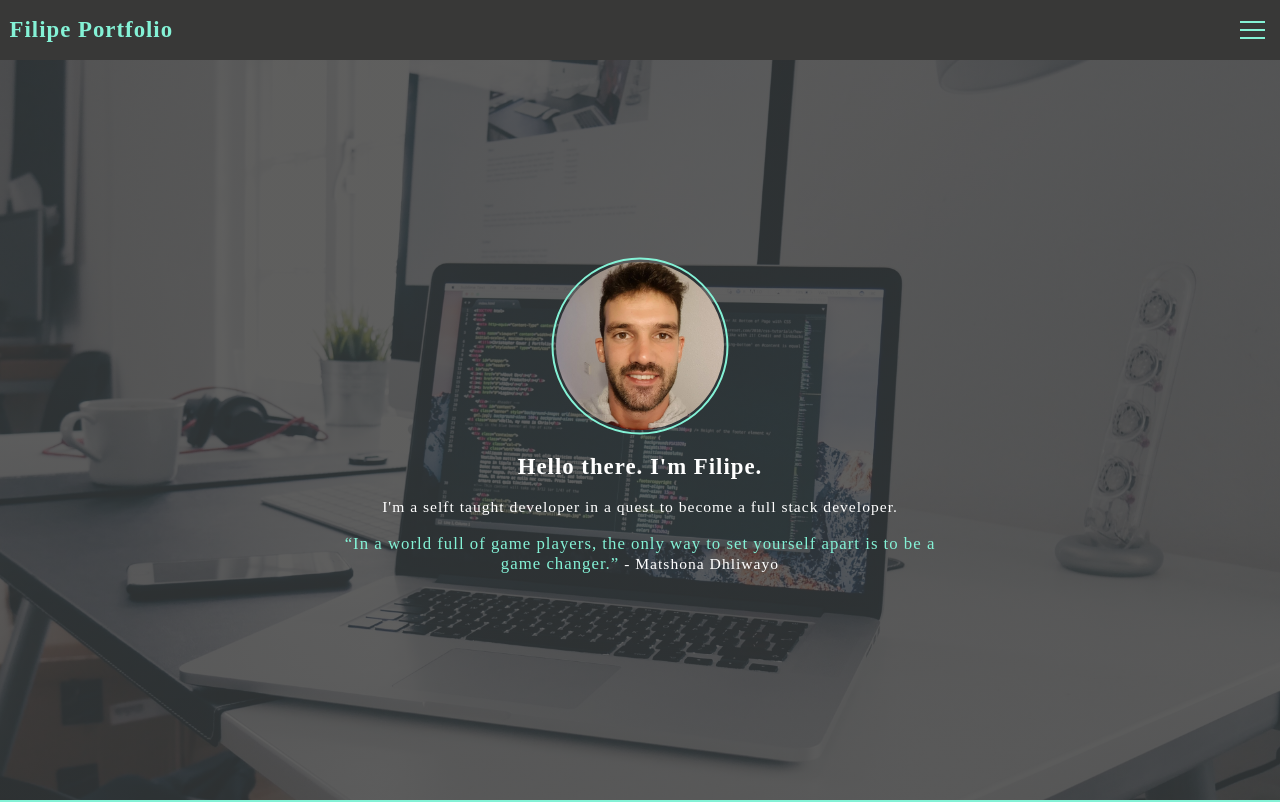
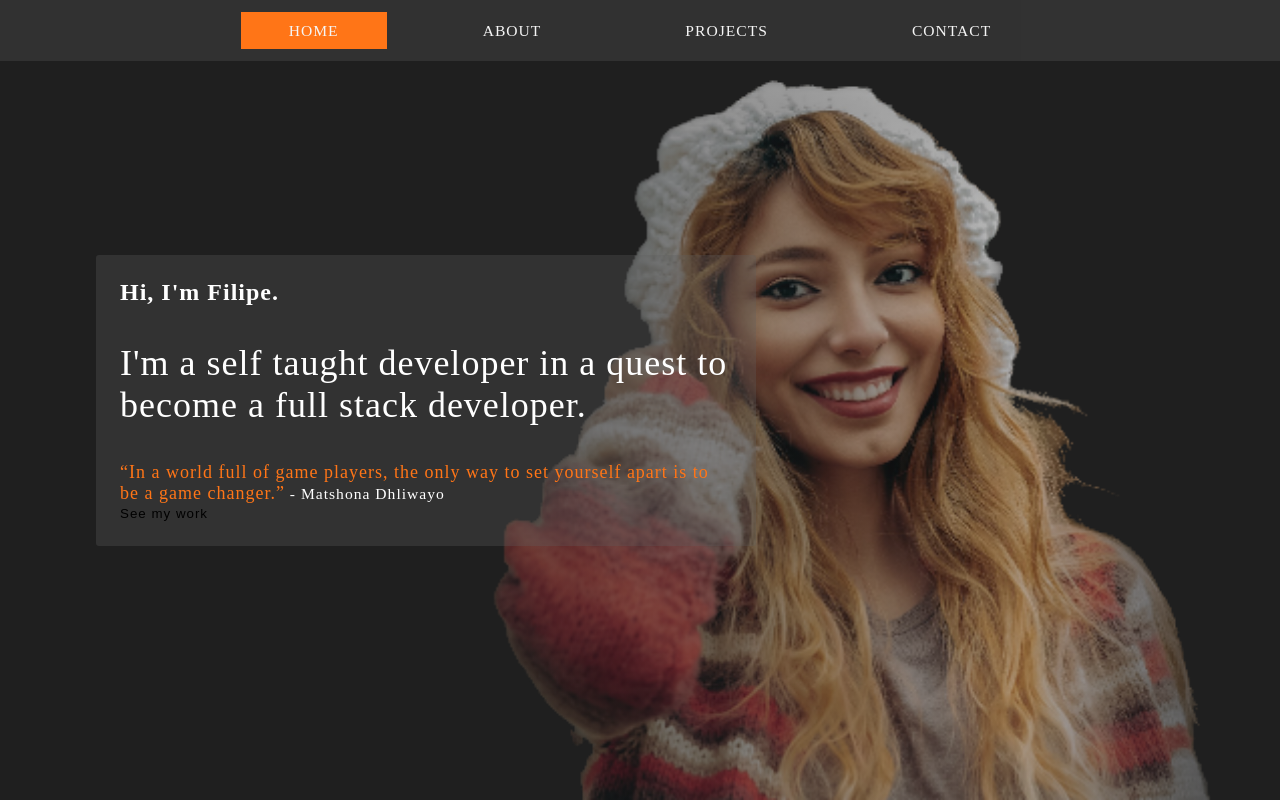
Before and after one commit to LuisFilipeMendonca/portfolio, a React (Create React App) app: page / in a window 1280 px wide. Shown: the top 802 px of the page. Built offline with nearby package versions, Linux system fonts and the light colour scheme.

Commit message:
Added project routes. Updated home page and navbar

```diff
--- a/src/App.js
+++ b/src/App.js
@@ -1,30 +1,28 @@
+import React from "react";
+
 import { ThemeProvider } from "styled-components";
 import { BrowserRouter } from "react-router-dom";
-import GlobalStyle from "./style";
+import GlobalStyle, { Background } from "./style";
 
 import theme from "./style/theme";
 
+import bg from "./assets/img/bg.png";
+
 import Navbar from "./components/Navbar";
-import HomePage from "./pages/Home";
-import AboutPage from "./pages/About";
-import ProjectsPage from "./pages/Projects";
-import ContactPage from "./pages/Contact";
 
-function App() {
+import Routes from "./routes";
+
+const App = () => {
   return (
     <BrowserRouter>
       <ThemeProvider theme={theme}>
-        <div className="App">
-          <Navbar />
-          <HomePage />
-          <AboutPage />
-          <ProjectsPage />
-          <ContactPage />
-          <GlobalStyle />
-        </div>
+        <Background bg={bg} />
+        <Navbar />
+        <Routes />
+        <GlobalStyle />
       </ThemeProvider>
     </BrowserRouter>
   );
-}
+};
 
 export default App;
--- a/src/components/Navbar/index.js
+++ b/src/components/Navbar/index.js
@@ -2,7 +2,6 @@ import React, { useState } from "react";
 
 import {
   NavbarContainer,
-  NavbarBrand,
   NavbarButton,
   NavbarButtonItem,
   NavbarMenu,
@@ -11,26 +10,19 @@ import {
 } from "./styled";
 
 const navbarData = [
-  { id: 1, to: "#", description: "Home" },
-  { id: 2, to: "#about", description: "About" },
-  { id: 3, to: "#projects", description: "Projects" },
-  { id: 4, to: "#contact", description: "Contact" },
+  { id: 1, to: "/", description: "Home" },
+  { id: 2, to: "/about", description: "About" },
+  { id: 3, to: "/projects", description: "Projects" },
+  { id: 4, to: "/contact", description: "Contact" },
 ];
 
-const Navbar = () => {
+const Navbar = ({ currentNav }) => {
   const [isOpen, setIsOpen] = useState(false);
-  const [currentNav, setCurrentNav] = useState(navbarData[0].description);
 
   const navbarToggler = () => setIsOpen((prev) => !prev);
 
-  const setCurrentNavHandler = (nav) => {
-    navbarToggler();
-    setCurrentNav(nav);
-  };
-
   return (
     <NavbarContainer>
-      <NavbarBrand>Filipe Portfolio</NavbarBrand>
       <NavbarButton onClick={navbarToggler}>
         <NavbarButtonItem isOpen={isOpen} />
         <NavbarButtonItem isOpen={isOpen} />
@@ -38,15 +30,8 @@ const Navbar = () => {
       </NavbarButton>
       <NavbarMenu isOpen={isOpen}>
         {navbarData.map(({ id, to, description }) => (
-          <NavbarItem key={id} isActive={currentNav === description}>
-            <NavbarLink
-              to={to}
-              className={currentNav === description ? "active" : null}
-              onClick={() => setCurrentNavHandler(description)}
-              scroll={(el) =>
-                el.scrollIntoView({ behavior: "smooth", block: "start" })
-              }
-            >
+          <NavbarItem key={id} isActive={currentNav === to}>
+            <NavbarLink to={to} exact>
               {description}
             </NavbarLink>
           </NavbarItem>
--- a/src/components/Navbar/styled.js
+++ b/src/components/Navbar/styled.js
@@ -1,40 +1,58 @@
 import styled from "styled-components";
-import { HashLink } from "react-router-hash-link";
+import { NavLink } from "react-router-dom";
 
 export const NavbarContainer = styled.nav`
-  height: ${({ theme }) => theme.dimensions.navbar};
   position: fixed;
   width: 100%;
   display: flex;
   align-items: center;
   justify-content: space-between;
-  padding: 0 0.8rem;
+  padding: 1rem;
   z-index: 10;
-  background-color: #383837;
+
+  @media screen and (min-width: 768px) {
+    padding: 1rem 4rem;
+    background: rgba(94, 94, 94, 0.3);
+  }
+
+  @media screen and (min-width: 992px) {
+    padding: 1rem 6rem;
+  }
+
+  @media screen and (min-width: 1200px) {
+    padding: 1rem 8rem;
+  }
 `;
 
 export const NavbarBrand = styled.h1`
-  color: #84f2d6;
+  color: #ff7517;
   z-index: 2;
 `;
 
 export const NavbarButton = styled.button`
-  width: 3rem;
-  height: 3rem;
+  width: 4rem;
+  height: 4rem;
   display: flex;
   align-items: center;
   justify-content: center;
   position: relative;
   z-index: 2;
+  background: rgba(94, 94, 94, 0.3);
+  border-radius: 20%;
+  border: 1px solid #ff7517;
+
+  @media screen and (min-width: 768px) {
+    display: none;
+  }
 `;
 
 export const NavbarButtonItem = styled.span`
   height: 2px;
-  width: 70%;
+  width: 60%;
   position: absolute;
   transition: transform 0.3s ease-in-out;
   display: block;
-  background-color: #84f2d6;
+  background-color: #f5f5f5;
 
   &:nth-child(1) {
     transform: ${({ isOpen }) =>
@@ -71,16 +89,42 @@ export const NavbarMenu = styled.ul`
   @media (orientation: landscape) {
     padding-top: 5rem;
   }
+
+  @media screen and (min-width: 768px) {
+    position: static;
+    transform: translateX(0);
+    padding-top: 0;
+    flex-direction: row;
+    background: none;
+  }
 `;
 
-export const NavbarLink = styled(HashLink)`
+export const NavbarLink = styled(NavLink)`
   display: block;
-  color: #84f2d6;
+  color: #f5f5f5;
   transition: color 0.2s ease-in-out;
   padding: 1rem 0;
 
-  &.active {
-    color: #000;
+  &:before {
+    content: "";
+    position: absolute;
+    top: 0;
+    right: 0;
+    width: 0;
+    height: 100%;
+    background-color: #ff7517;
+    z-index: -1;
+    transition: width 0.3s ease-in-out;
+  }
+
+  &.active:before,
+  &:focus:before,
+  &:hover:before {
+    width: 100%;
+  }
+
+  @media screen and (min-width: 768px) {
+    padding: 0.8rem 4rem;
   }
 `;
 
@@ -94,32 +138,18 @@ export const NavbarItem = styled.li`
     margin-bottom: 2rem;
   }
 
-  &:before {
-    position: absolute;
-    content: "";
-    top: 0;
-    right: 0;
-    width: ${({ isActive }) => (isActive ? "100%" : "0")};
-    height: 100%;
-    background-color: ${({ isActive }) => (isActive ? "#84f2d6" : "#000")};
-    transition: width 0.2s ease-in-out;
-    z-index: -1;
-  }
-
-  &:hover ${NavbarLink}, &:focus ${NavbarLink}, &:active ${NavbarLink} {
-    color: #383837;
-  }
-
-  &:hover::before,
-  &:focus::before,
-  &:active::before {
-    width: 100%;
-    background-color: #84f2d6;
-  }
-
   @media (orientation: landscape) {
     &:not(:last-child) {
       margin-bottom: 1rem;
     }
   }
+
+  @media screen and (min-width: 768px) {
+    width: unset;
+
+    &:not(:last-child) {
+      margin-bottom: 0;
+      margin-right: 4rem;
+    }
+  }
 `;
--- a/src/pages/About/styled.js
+++ b/src/pages/About/styled.js
@@ -2,7 +2,6 @@ import styled from "styled-components";
 import { Section } from "../../style";
 
 export const AboutSection = styled(Section)`
-  background-color: #84f2d6;
   display: flex;
   flex-direction: column;
   padding: ${({ theme }) => `calc(${theme.dimensions.navbar} + 1rem)`} 1rem;
--- a/src/pages/Home/index.js
+++ b/src/pages/Home/index.js
@@ -3,73 +3,30 @@ import React from "react";
 import {
   HomeSection,
   HomeContent,
-  HomeInfo,
-  HomeProfilePhoto,
-  HomeInfoTitle,
-  HomeInfoSecondaryTitle,
-  HomeInfoQuote,
-  HomeProfilePhotoContainer,
+  HomeTitle,
+  HomeSecondaryTitle,
+  HomeQuote,
 } from "./styled";
 
 import Bg from "../../assets/img/bg.jpg";
-import ProfilePhoto from "../../assets/img/profile.jpg";
-
-import useAnimation from "../../hook/useAnimation";
 
 const HomePage = () => {
-  const { ref: contentRef } = useAnimation();
-  const { ref: imgRef } = useAnimation();
-  const { ref: mainTitleRef } = useAnimation();
-  const { ref: secondaryTitleRef } = useAnimation();
-  const { ref: quoteRef } = useAnimation();
-
   return (
-    <HomeSection bg={Bg}>
-      <HomeContent
-        ref={contentRef}
-        data-animation="fade-top"
-        data-delay="0s"
-        data-duration="0.5s"
-      >
-        <HomeInfo>
-          <HomeInfoTitle
-            ref={mainTitleRef}
-            data-animation="fade-bottom"
-            data-delay="0.5s"
-            data-duration="0.5s"
-          >
-            Hello there. I'm Filipe.
-          </HomeInfoTitle>
-          <HomeInfoSecondaryTitle
-            ref={secondaryTitleRef}
-            data-animation="fade-bottom"
-            data-delay="1s"
-            data-duration="0.5s"
-          >
-            I'm a selft taught developer in a quest to become a full stack
-            developer.
-          </HomeInfoSecondaryTitle>
-          <HomeInfoQuote
-            ref={quoteRef}
-            data-animation="fade-bottom"
-            data-delay="1.5s"
-            data-duration="0.5s"
-          >
-            <q>
-              In a world full of game players, the only way to set yourself
-              apart is to be a game changer.
-            </q>
-            <span> - Matshona Dhliwayo</span>
-          </HomeInfoQuote>
-        </HomeInfo>
-        <HomeProfilePhotoContainer
-          ref={imgRef}
-          data-animation="fade-right"
-          data-delay="0.5s"
-          data-duration="0.5s"
-        >
-          <HomeProfilePhoto src={ProfilePhoto} />
-        </HomeProfilePhotoContainer>
+    <HomeSection bg={Bg} id="">
+      <HomeContent>
+        <HomeTitle>Hi, I'm Filipe.</HomeTitle>
+        <HomeSecondaryTitle>
+          I'm a self taught developer in a quest to become a full stack
+          developer.
+        </HomeSecondaryTitle>
+        <HomeQuote>
+          <q>
+            In a world full of game players, the only way to set yourself apart
+            is to be a game changer.
+          </q>
+          <span> - Matshona Dhliwayo</span>
+        </HomeQuote>
+        <button>See my work</button>
       </HomeContent>
     </HomeSection>
   );
--- a/src/pages/Home/styled.js
+++ b/src/pages/Home/styled.js
@@ -2,36 +2,38 @@ import styled, { css } from "styled-components";
 import { Section } from "../../style";
 
 export const HomeSection = styled(Section)`
-  background-image: linear-gradient(
-      rgba(56, 56, 55, 0.8),
-      rgba(56, 56, 55, 0.8)
-    ),
-    ${({ bg }) => `url(${bg})`};
-  background-repeat: no-repeat;
-  background-size: cover;
-  background-position: center;
   display: flex;
-  align-items: center;
+  align-items: flex-start;
   justify-content: center;
-  padding-top: ${({ theme }) => theme.dimensions.navbar};
+  flex-direction: column;
+  padding: 0 2rem;
+
+  @media screen and (min-width: 768px) {
+    padding: 0 4rem;
+  }
+
+  @media screen and (min-width: 992px) {
+    padding: 0 6rem;
+  }
+
+  @media screen and (min-width: 1200px) {
+    padding: 0 8rem;
+  }
 `;
 
 export const HomeContent = styled.div`
   width: 100%;
-  max-width: 55rem;
+  max-width: 40rem;
   color: white;
-  display: flex;
-  align-items: center;
-  flex-direction: column;
-`;
 
-export const HomeInfo = styled.div`
-  flex: 1;
-  padding: 2rem;
-  border-radius: 8px;
+  @media screen and (min-width: 992px) {
+    background: rgba(94, 94, 94, 0.3);
+    padding: 2rem;
+    border-radius: 3px;
+  }
 
-  & > :not(:last-child) {
-    margin-bottom: 1.5rem;
+  @media screen and (min-width: 1200px) {
+    max-width: 55rem;
   }
 `;
 
@@ -39,51 +41,22 @@ const hideElements = css`
   opacity: 0;
 `;
 
-export const HomeProfilePhotoContainer = styled.div`
-  height: 14rem;
-  width: 14rem;
-  position: relative;
-  border-radius: 50%;
-  order: -1;
-  ${hideElements};
+export const HomeTitle = styled.h1`
+  font-size: 2rem;
+  margin-bottom: 3rem;
+`;
 
-  &:before {
-    position: absolute;
-    content: "";
-    top: 50%;
-    left: 50%;
-    transform: translate(-50%, -50%);
-    height: 103%;
-    width: 103%;
-    border-radius: 50%;
-    border: 2px solid #84f2d6;
+export const HomeSecondaryTitle = styled.p`
+  /* ${hideElements} */
+  font-size: 3rem;
+  margin-bottom: 3rem;
+`;
+
+export const HomeQuote = styled.p`
+  /* ${hideElements}; */
+
+  q {
+    color: #ff7517;
+    font-size: 1.5rem;
   }
 `;
-
-export const HomeProfilePhoto = styled.img`
-  height: 100%;
-  width: 100%;
-  display: block;
-  object-fit: cover;
-  border-radius: 50%;
-`;
-
-export const HomeInfoTitle = styled.h1`
-  ${hideElements};
-  text-align: center;
-`;
-
-export const HomeInfoSecondaryTitle = styled.p`
-  ${hideElements}
-  text-align: center;
-`;
-
-export const HomeInfoQuote = styled.p`
-  ${hideElements};
-  text-align: center;
-
-  q {
-    color: #84f2d6;
-    font-size: 1.4rem;
-  }
-`;
--- a/src/pages/Projects/styled.js
+++ b/src/pages/Projects/styled.js
@@ -3,7 +3,6 @@ import { Section } from "../../style";
 import { Link } from "react-router-dom";
 
 export const ProjectsSection = styled(Section)`
-  background-color: #eee;
   display: flex;
   flex-direction: column;
   padding: ${({ theme }) => `calc(${theme.dimensions.navbar} + 1rem)`} 1rem;
--- /dev/null
+++ b/src/routes/index.js
@@ -0,0 +1,20 @@
+import React from "react";
+import { Switch, Route } from "react-router-dom";
+
+import HomePage from "../pages/Home";
+import AboutPage from "../pages/About";
+import ProjectsPage from "../pages/Projects";
+import ContactPage from "../pages/Contact";
+
+const routes = () => {
+  return (
+    <Switch>
+      <Route path="/about" component={AboutPage} />
+      <Route path="/projects" component={ProjectsPage} />
+      <Route path="/contact" component={ContactPage} />
+      <Route path="/" component={HomePage} />
+    </Switch>
+  );
+};
+
+export default routes;
--- a/src/style/index.js
+++ b/src/style/index.js
@@ -54,6 +54,48 @@ a {
     }
 `;
 
+export const Background = styled.div`
+  background-image: ${({ bg }) => `url(${bg})`},
+    linear-gradient(rgba(31, 31, 31, 1), rgba(31, 31, 31, 1));
+  background-repeat: no-repeat;
+  background-size: 100vh, 100%;
+  background-position: left;
+  background-attachment: fixed;
+  position: absolute;
+  height: 100vh;
+  width: 100%;
+  z-index: -1;
+
+  &:before {
+    content: "";
+    position: absolute;
+    height: 100%;
+    width: 100%;
+    background: linear-gradient(
+      rgba(31, 31, 31, 0.9),
+      rgba(31, 31, 31, 0.6),
+      rgba(31, 31, 31, 0.9)
+    );
+  }
+
+  @media screen and (min-width: 768px) {
+    background-position: right;
+
+    &:before {
+      content: "";
+      position: absolute;
+      height: 100%;
+      width: 100%;
+      background: linear-gradient(
+        to right,
+        rgba(31, 31, 31, 0.9),
+        rgba(31, 31, 31, 0.3) 80%,
+        rgba(31, 31, 31, 0.9)
+      );
+    }
+  }
+`;
+
 export const Section = styled.section`
   min-height: 100vh;
 `;
```
Also changed, not shown: src/assets/img/bg.jpg (deleted), src/assets/img/bg.png (added).
